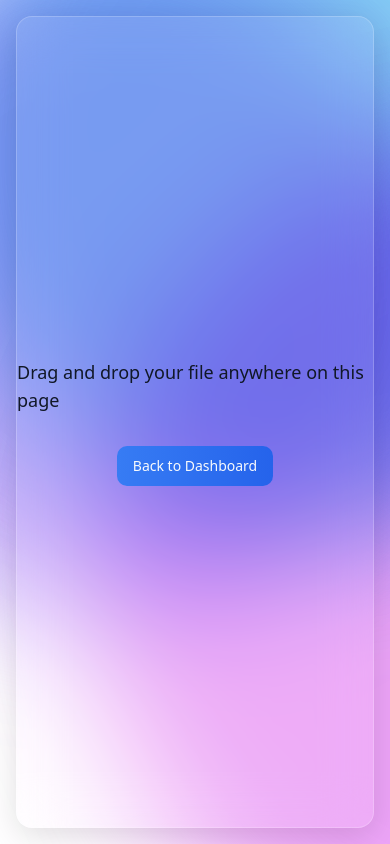
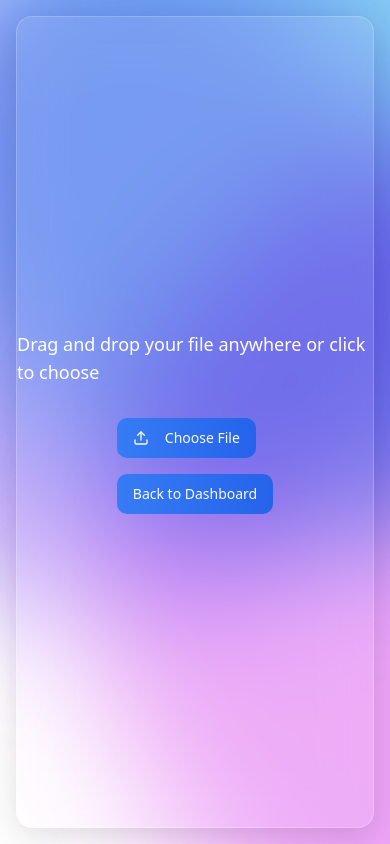
Before and after one commit to berkecankocyigit/auth-upload-download, a React (Vite) app: page /upload in a window 390 px wide. Built offline with nearby package versions, Linux system fonts and the light colour scheme.

Commit message:
Update text colors and upload options
Changed the text color of the Dashboard and Upload pages to white. Added an option in the Upload page to manually select files, accommodating mobile users who cannot use drag and drop.
[skip gpt_engineer]

```diff
--- a/src/pages/Dashboard.tsx
+++ b/src/pages/Dashboard.tsx
@@ -9,8 +9,8 @@ export default function Dashboard() {
     <div className="min-h-screen flex items-center justify-center p-4">
       <div className="w-full max-w-md space-y-8 p-8 rounded-2xl backdrop-blur-xl bg-white/10 border border-white/20 shadow-[0_8px_32px_rgba(0,0,0,0.12)]">
         <div className="text-center space-y-2">
-          <h1 className="text-3xl font-bold text-gray-900 dark:text-white">Dashboard</h1>
-          <p className="text-gray-500 dark:text-gray-400">Choose an option to proceed</p>
+          <h1 className="text-3xl font-bold text-white">Dashboard</h1>
+          <p className="text-white/80">Choose an option to proceed</p>
         </div>
 
         <div className="grid gap-4">
--- a/src/pages/Upload.tsx
+++ b/src/pages/Upload.tsx
@@ -1,9 +1,10 @@
-import { useState } from 'react';
+import { useState, useRef } from 'react';
 import { useNavigate } from 'react-router-dom';
 import { Button } from '@/components/ui/button';
 import { uploadFile } from '@/lib/api';
 import { useToast } from '@/hooks/use-toast';
 import { Progress } from '@/components/ui/progress';
+import { Upload as UploadIcon } from 'lucide-react';
 
 export default function Upload() {
   const [isDragging, setIsDragging] = useState(false);
@@ -11,17 +12,14 @@ export default function Upload() {
   const [isUploading, setIsUploading] = useState(false);
   const navigate = useNavigate();
   const { toast } = useToast();
+  const fileInputRef = useRef<HTMLInputElement>(null);
 
-  const handleDrop = async (e: React.DragEvent) => {
-    e.preventDefault();
-    setIsDragging(false);
+  const handleFileUpload = async (file: File) => {
     setIsUploading(true);
     setUploadProgress(0);
 
-    const files = Array.from(e.dataTransfer.files);
-    if (files.length > 0) {
     try {
-        await uploadFile(files[0], (progress: number) => {
+      await uploadFile(file, (progress: number) => {
         setUploadProgress(progress);
       });
       toast({
@@ -38,6 +36,22 @@ export default function Upload() {
         variant: "destructive",
       });
     }
+  };
+
+  const handleDrop = async (e: React.DragEvent) => {
+    e.preventDefault();
+    setIsDragging(false);
+
+    const files = Array.from(e.dataTransfer.files);
+    if (files.length > 0) {
+      await handleFileUpload(files[0]);
+    }
+  };
+
+  const handleFileSelect = async (e: React.ChangeEvent<HTMLInputElement>) => {
+    const files = e.target.files;
+    if (files && files.length > 0) {
+      await handleFileUpload(files[0]);
     }
   };
 
@@ -58,22 +72,37 @@ export default function Upload() {
       <div className={`w-full h-full flex flex-col items-center justify-center rounded-2xl backdrop-blur-xl ${
         isDragging ? 'bg-primary/20' : 'bg-white/10'
       } border border-white/20 shadow-[0_8px_32px_rgba(0,0,0,0.12)] transition-all duration-300`}>
-        <p className="text-lg mb-4 text-gray-900 dark:text-white">
-          {isUploading ? 'Uploading...' : 'Drag and drop your file anywhere on this page'}
+        <p className="text-lg mb-4 text-white">
+          {isUploading ? 'Uploading...' : 'Drag and drop your file anywhere or click to choose'}
         </p>
         {isUploading && (
           <div className="w-1/2 space-y-2">
             <Progress value={uploadProgress} className="w-full" />
-            <p className="text-sm text-center text-gray-900 dark:text-white">{Math.round(uploadProgress)}%</p>
+            <p className="text-sm text-center text-white">{Math.round(uploadProgress)}%</p>
           </div>
         )}
+        <div className="space-y-4">
+          <input
+            type="file"
+            ref={fileInputRef}
+            onChange={handleFileSelect}
+            className="hidden"
+          />
           <Button
-          className="mt-4 bg-gradient-to-r from-blue-500/80 to-blue-600/80 hover:from-blue-600/90 hover:to-blue-700/90 backdrop-blur-sm"
+            className="bg-gradient-to-r from-blue-500/80 to-blue-600/80 hover:from-blue-600/90 hover:to-blue-700/90 backdrop-blur-sm"
+            onClick={() => fileInputRef.current?.click()}
+          >
+            <UploadIcon className="mr-2 h-4 w-4" />
+            Choose File
+          </Button>
+          <Button
+            className="block bg-gradient-to-r from-blue-500/80 to-blue-600/80 hover:from-blue-600/90 hover:to-blue-700/90 backdrop-blur-sm"
             onClick={() => navigate('/dashboard')}
           >
             Back to Dashboard
           </Button>
         </div>
       </div>
+    </div>
   );
 }
```
Lines whose indentation alone changed are shown as unchanged.
